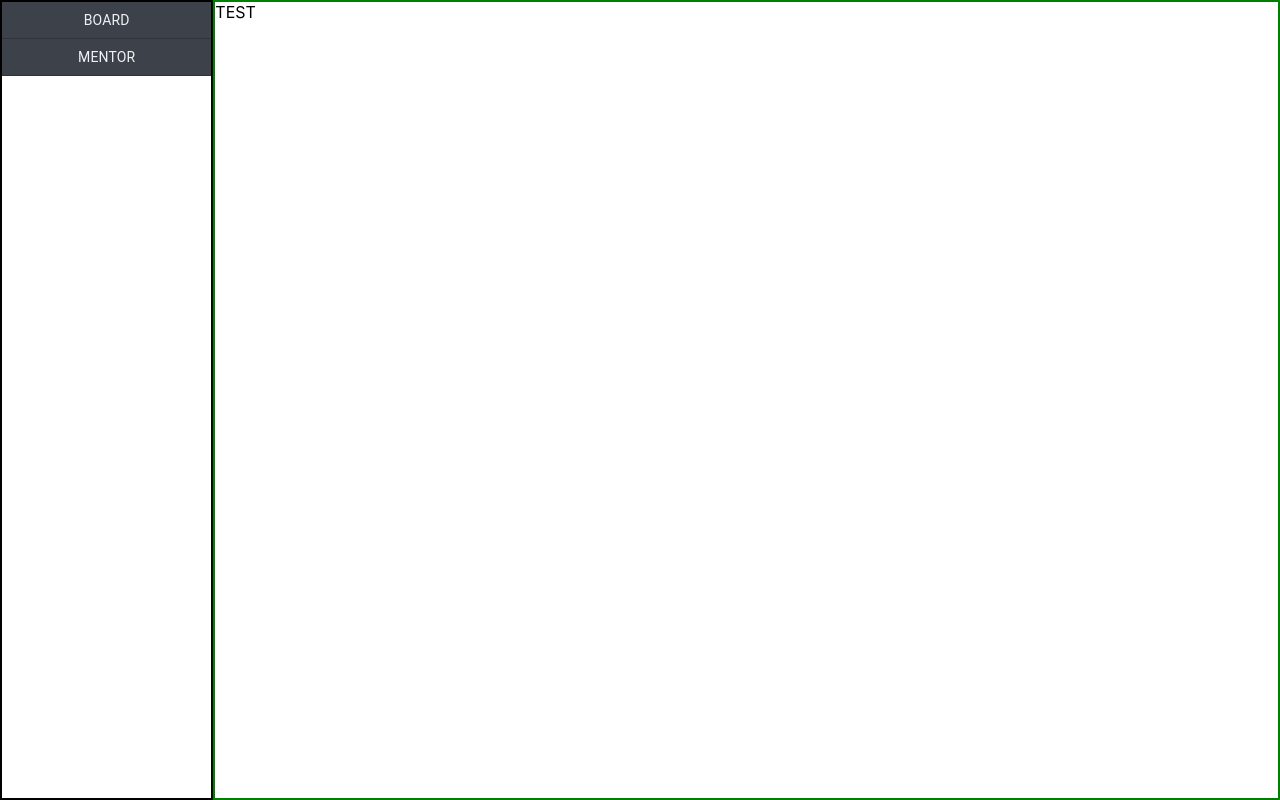
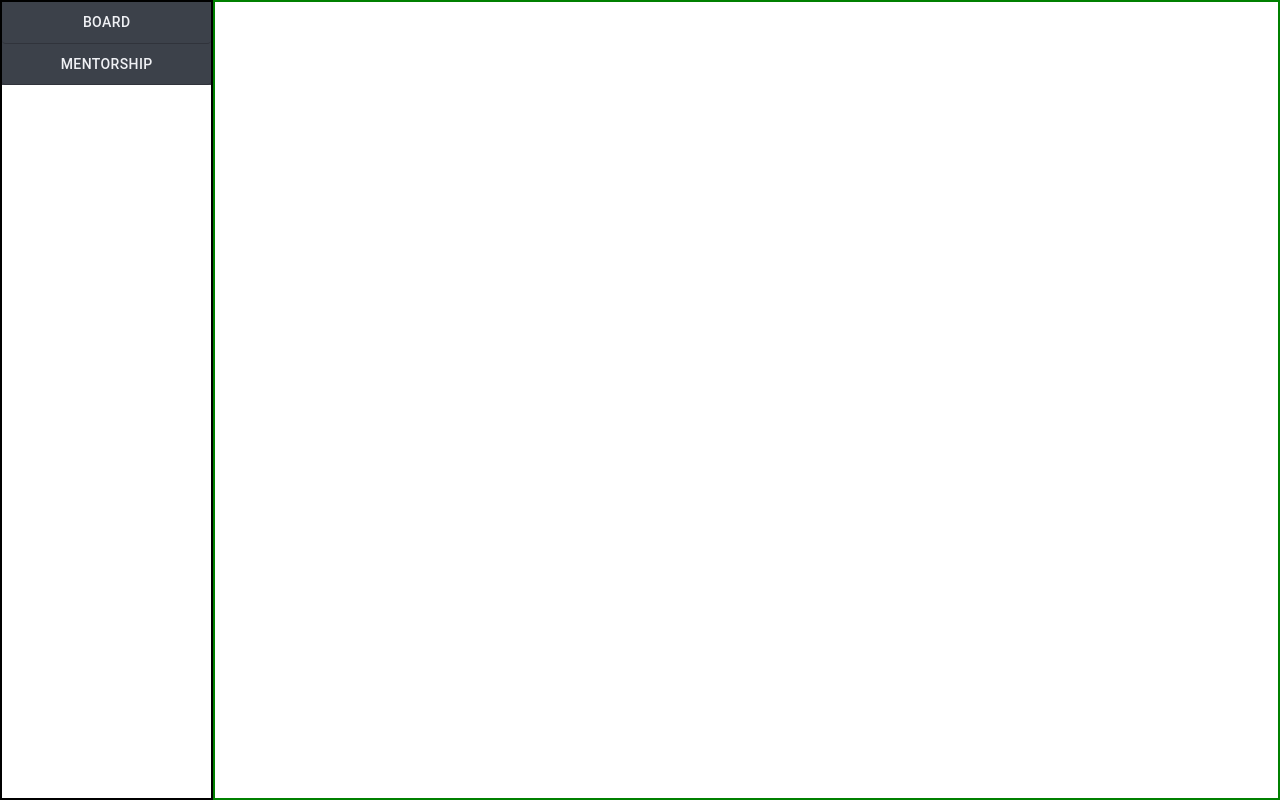
Before and after one commit to ruslan-akhm/anon, a React (Create React App) app in the folder client/: page /mentorship in a window 1280 px wide. Built offline with nearby package versions, Linux system fonts and the light colour scheme.

Commit message:
added routing

```diff
--- a/client/package.json
+++ b/client/package.json
@@ -14,6 +14,7 @@
 		"npm-force-resolutions": "0.0.10",
 		"react": "^18.2.0",
 		"react-dom": "^18.2.0",
+		"react-router-dom": "^6.3.0",
 		"react-scripts": "5.0.1",
 		"web-vitals": "^2.1.4"
 	},
--- a/client/src/App.js
+++ b/client/src/App.js
@@ -1,14 +1,18 @@
 import { useEffect } from "react";
 import { Grid, Typography } from "@mui/material";
 import SideBar from "./components/SideBar";
-import Mainpage from "./components/mainpage/Mainpage";
+import Board from "./components/mainpage/Board";
+import Mentorship from "./components/mainpage/Mentorship";
+
 import { ThemeProvider } from "@mui/material/styles";
+import { BrowserRouter, Routes, Route, Link } from "react-router-dom";
 
 import { theme } from "./themes/theme";
 
 function App() {
 	return (
 		<ThemeProvider theme={theme}>
+			<BrowserRouter>
 				<Grid container sx={{ height: "100vh" }}>
 					<Grid
 						xs={2}
@@ -20,6 +24,7 @@ function App() {
 					>
 						<SideBar />
 					</Grid>
+
 					<Grid
 						xs={10}
 						sm={10}
@@ -28,9 +33,13 @@ function App() {
 						xl={10}
 						sx={{ border: "2px solid green", height: "100%" }}
 					>
-					<Mainpage />
+						<Routes>
+							<Route path="/board" element={<Board />} />
+							<Route path="/mentorship" element={<Mentorship />} />
+						</Routes>
 					</Grid>
 				</Grid>
+			</BrowserRouter>
 		</ThemeProvider>
 	);
 }
--- a/client/src/components/SideBar.js
+++ b/client/src/components/SideBar.js
@@ -1,6 +1,7 @@
 import React from "react";
-import { Link, Grid } from "@mui/material";
+import { Grid, Button } from "@mui/material";
 import { useTheme } from "@mui/material";
+import { Link } from "react-router-dom";
 
 function SideBar(props) {
 	const theme = useTheme();
@@ -11,38 +12,42 @@ function SideBar(props) {
 			sx={{ backgroundColor: theme.palette.sidebar.main }}
 		>
 			<Link
-				component="button"
-				variant="body2"
-				onClick={() => {
-					console.info("I'm a button.");
-				}}
+				to="/about"
+				style={{ textDecoration: "none", width: "100%", height: "100%" }}
+			>
+				<Button
 					sx={{
 						borderBottom: `1px solid ${theme.palette.sidebar.hover}`,
 						padding: 1,
 						textDecoration: "none",
 						color: theme.palette.sidebar.text,
 						transition: "0.2s",
+						width: "100%",
+						height: "100%",
 						"&:hover": { backgroundColor: theme.palette.sidebar.hover },
 					}}
 				>
 					BOARD
+				</Button>
 			</Link>
 			<Link
-				component="button"
-				variant="body2"
-				onClick={() => {
-					console.info("I'm a button.");
-				}}
+				to="/mentorship"
+				style={{ textDecoration: "none", width: "100%", height: "100%" }}
+			>
+				<Button
 					sx={{
 						borderBottom: `1px solid ${theme.palette.sidebar.hover}`,
 						padding: 1,
 						textDecoration: "none",
 						color: theme.palette.sidebar.text,
 						transition: "0.2s",
+						width: "100%",
+						height: "100%",
 						"&:hover": { backgroundColor: theme.palette.sidebar.hover },
 					}}
 				>
-				MENTOR
+					MENTORSHIP
+				</Button>
 			</Link>
 		</Grid>
 	);
--- a/client/src/components/mainpage/Mainpage.js
+++ b/client/src/components/mainpage/Board.js
@@ -1,7 +1,7 @@
 import React from "react";
 import { Grid } from "@mui/material";
 
-function Mainpage(props) {
+function Board(props) {
 	return <Grid>TEST</Grid>;
 }
-export default Mainpage;
+export default Board;
--- /dev/null
+++ b/client/src/components/mainpage/Mentorship.js
@@ -0,0 +1,7 @@
+import React from "react";
+
+function Mentorship(props) {
+	return <div></div>;
+}
+
+export default Mentorship;
```
Also changed, not shown: 1 other file (tests, documents, lock files or other folders). Lines whose indentation alone changed are shown as unchanged.
